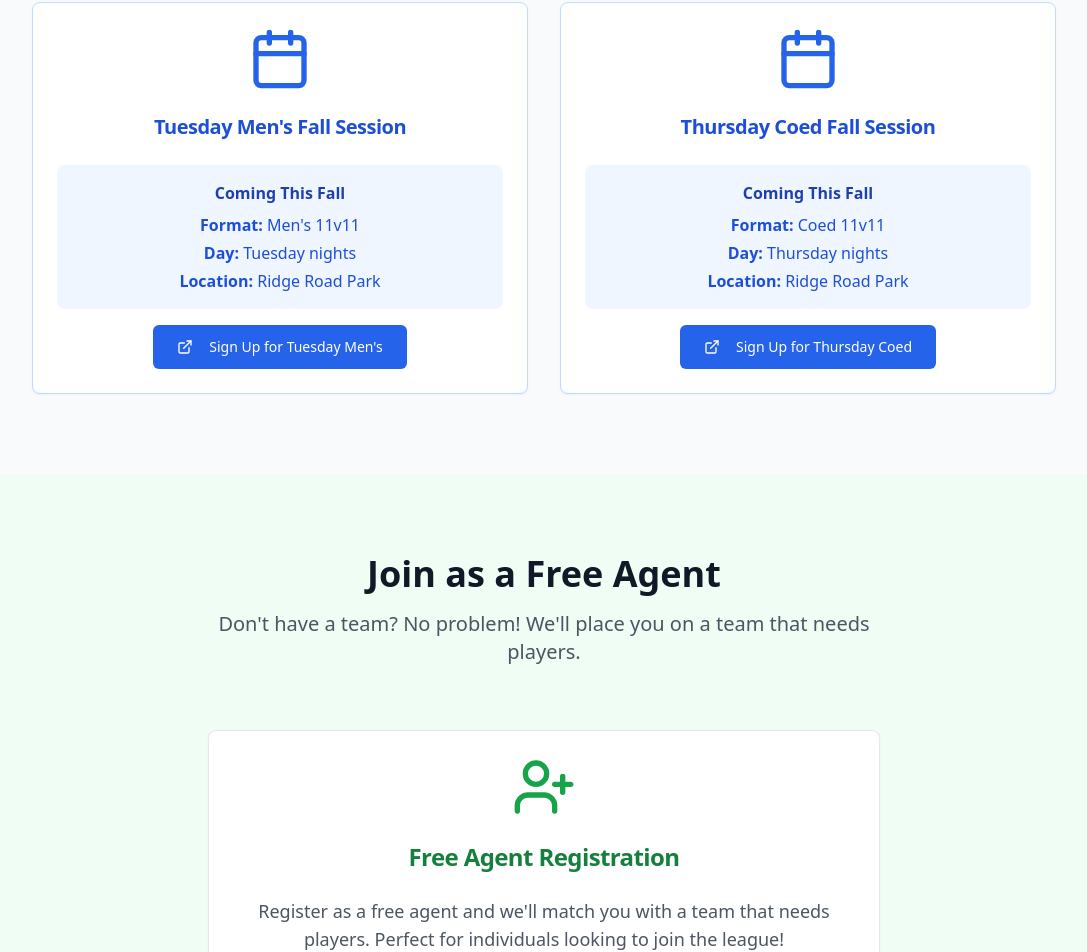
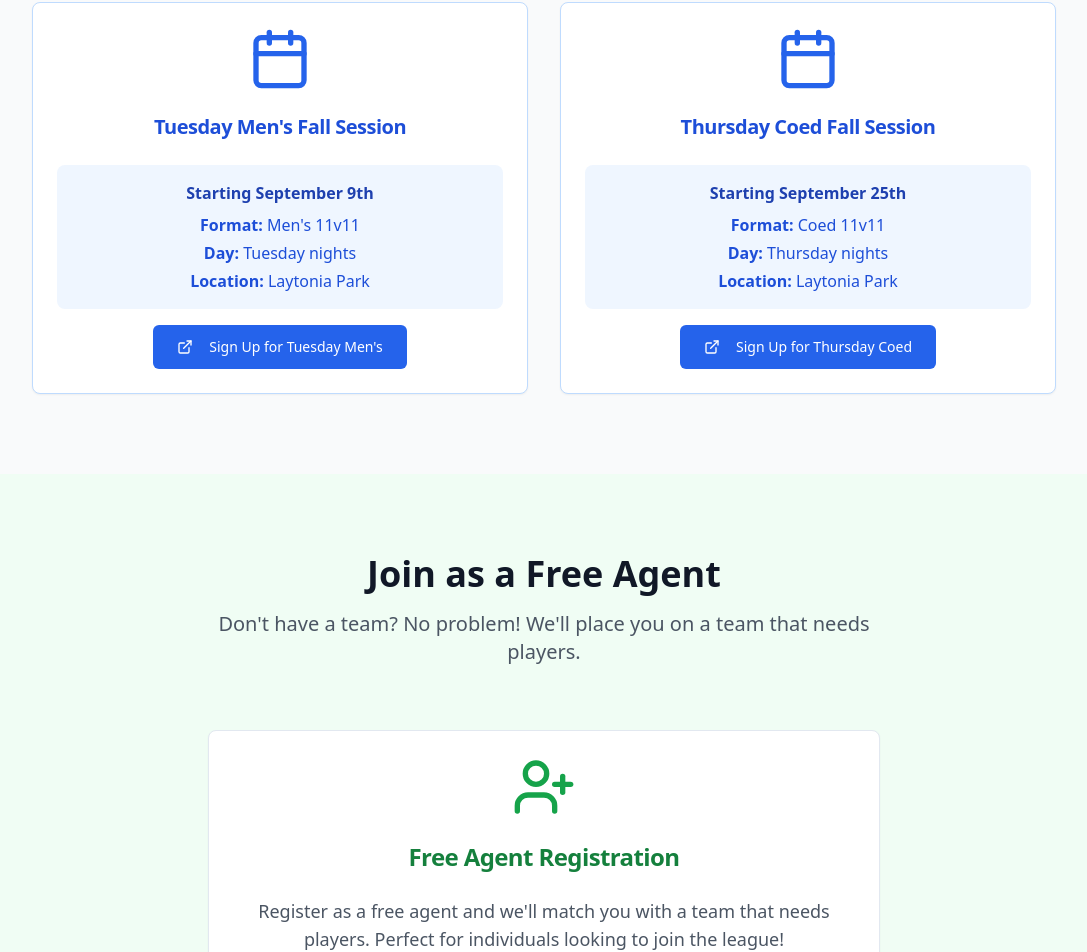
Before and after one commit to aaron132435/a5soccer-thursday-nights-kickoff, a React (Vite) app: page / in a window 1280 px wide. Shown: the part 1598-2550 px from the top of the page, without its empty margins (96-1183 px from the left). Built offline with nearby package versions, Linux system fonts and the light colour scheme.

Commit message:
Update session details
Updated the location to "Laytonia Park" and set the start dates for the Tuesday Men's Fall Session to September 9th and the Thursday Coed Fall Session to September 25th.
-edited src/components/Seasons.tsx

```diff
--- a/src/components/Seasons.tsx
+++ b/src/components/Seasons.tsx
@@ -88,11 +88,11 @@ const Seasons = () => {
               </CardHeader>
               <CardContent className="space-y-4">
                 <div className="bg-blue-50 p-4 rounded-lg">
-                  <p className="text-blue-800 font-semibold mb-2">Coming This Fall</p>
+                  <p className="text-blue-800 font-semibold mb-2">Starting September 9th</p>
                   <div className="text-blue-700 space-y-1">
                     <p><strong>Format:</strong> Men's 11v11</p>
                     <p><strong>Day:</strong> Tuesday nights</p>
-                    <p><strong>Location:</strong> Ridge Road Park</p>
+                    <p><strong>Location:</strong> Laytonia Park</p>
                   </div>
                 </div>
 
@@ -117,11 +117,11 @@ const Seasons = () => {
               </CardHeader>
               <CardContent className="space-y-4">
                 <div className="bg-blue-50 p-4 rounded-lg">
-                  <p className="text-blue-800 font-semibold mb-2">Coming This Fall</p>
+                  <p className="text-blue-800 font-semibold mb-2">Starting September 25th</p>
                   <div className="text-blue-700 space-y-1">
                     <p><strong>Format:</strong> Coed 11v11</p>
                     <p><strong>Day:</strong> Thursday nights</p>
-                    <p><strong>Location:</strong> Ridge Road Park</p>
+                    <p><strong>Location:</strong> Laytonia Park</p>
                   </div>
                 </div>
 
```
